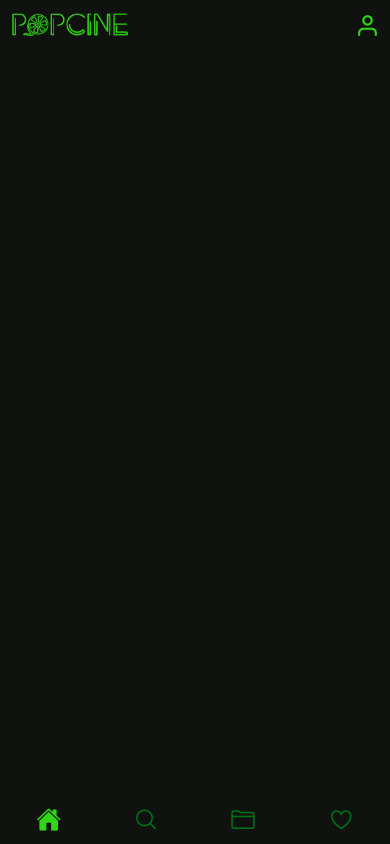
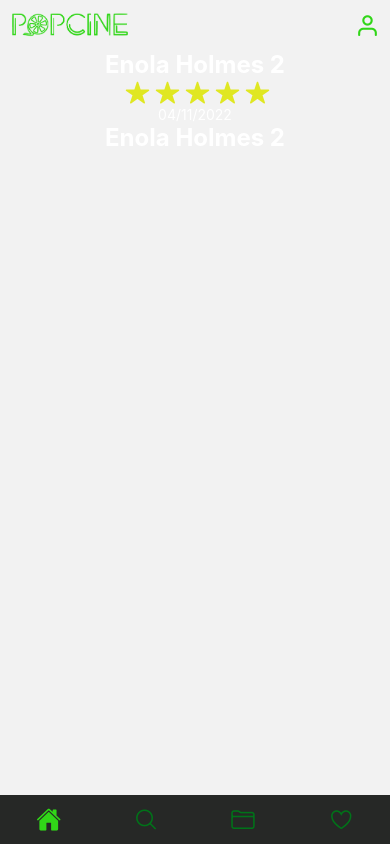
Before and after one commit to ianabreu/popcine, a React Native app: screen / in a window 390 px wide. Built offline with nearby package versions, Linux system fonts and the light colour scheme.

Commit message:
estilos da Statusbar e iniciando tela Home

```diff
--- a/src/App.js
+++ b/src/App.js
@@ -1,4 +1,5 @@
 import React from 'react';
+import { StatusBar } from 'react-native';
 import { NavigationContainer } from '@react-navigation/native';
 
 import Routes from './routes';
@@ -6,6 +7,7 @@ import Routes from './routes';
 export default function App() {
  return (
    <NavigationContainer>
+      <StatusBar backgroundColor='#101210' barStyle='light-content' showHideTransition='slide'/>
       <Routes/>
    </NavigationContainer>
   );
--- a/src/pages/Home/index.js
+++ b/src/pages/Home/index.js
@@ -5,6 +5,11 @@ import {
   Header,
   Logo,
   User,
+  Highlight,
+  Title,
+  StarsArea,
+  Star,
+  ReleaseDate,
 } from './styles';
 
 export default function Home() {
@@ -15,6 +20,20 @@ export default function Home() {
         <User />
       </Header>
 
+      <Highlight>
+        <Title>Enola Holmes 2</Title>
+        <StarsArea>
+          <Star />
+          <Star />
+          <Star />
+          <Star />
+          <Star />
+        </StarsArea>
+        <ReleaseDate>04/11/2022</ReleaseDate>
+        <Title>Enola Holmes 2</Title>
+
+      </Highlight>
+
     </Container>
   );
 }
--- a/src/pages/Home/styles.js
+++ b/src/pages/Home/styles.js
@@ -1,10 +1,13 @@
 import styled from "styled-components/native";
 import PopCine from '../../assets/logo.png';
 import Feather from 'react-native-vector-icons/Feather';
+import Ionicons from 'react-native-vector-icons/Ionicons';
 
 
-export const Container = styled.View`
-background-color: #101210;
+export const Container = styled.SafeAreaView.attrs({
+    backgroundColor: '#101210'
+})`
+/* background-color: #101210; */
 flex: 1;
 padding-left: 10px;
 padding-right: 10px;
@@ -31,3 +34,27 @@ export const User = styled(Feather).attrs({
 })`
 color: #31D618;
 `
+
+export const Highlight = styled.View`
+align-items: center;
+`;
+export const Title = styled.Text`
+color: #FFF;
+font-size: 24px;
+font-weight: bold;
+`;
+
+export const StarsArea = styled.View`
+flex-direction: row;
+`;
+export const Star = styled(Ionicons).attrs({
+    name: 'star',
+    size: 25,
+})`
+margin-left: 5px;
+color: #E0E722;
+`
+export const ReleaseDate = styled.Text`
+color: #FFF;
+
+`;
```
